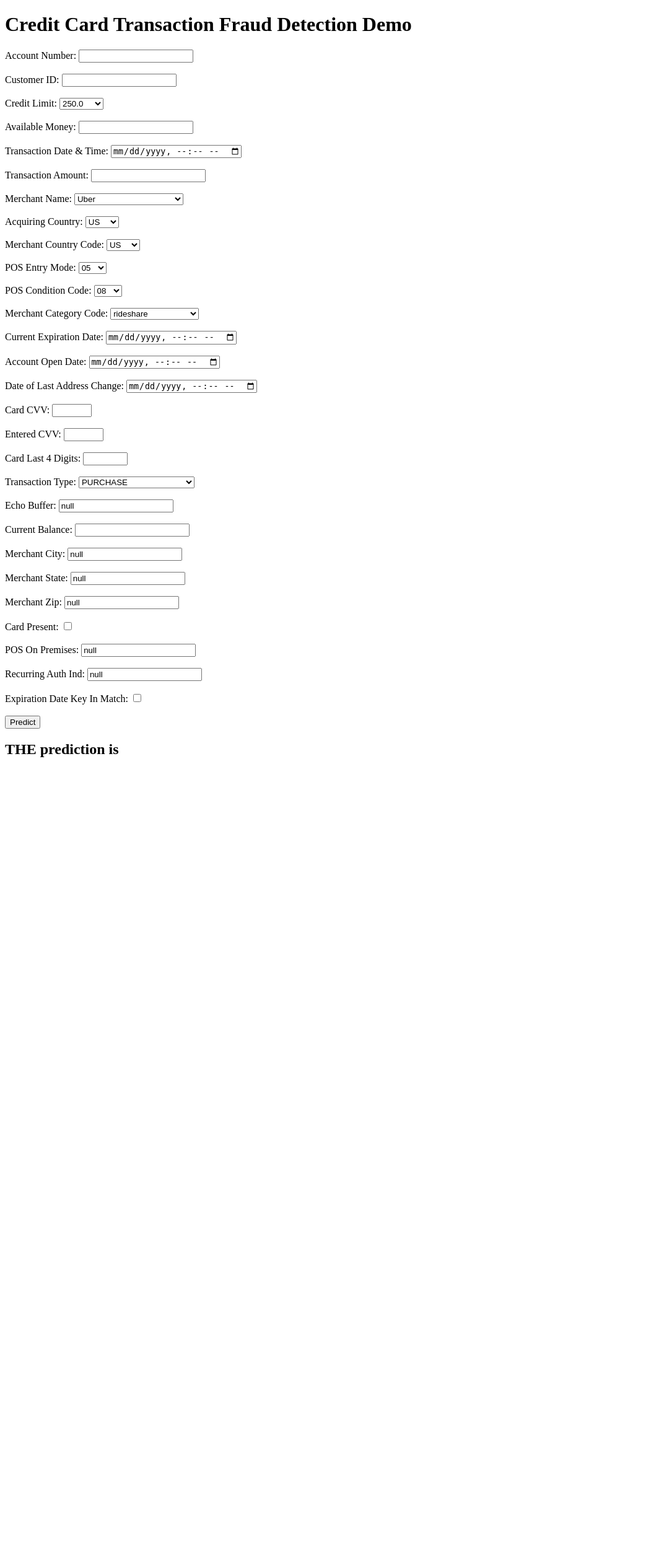
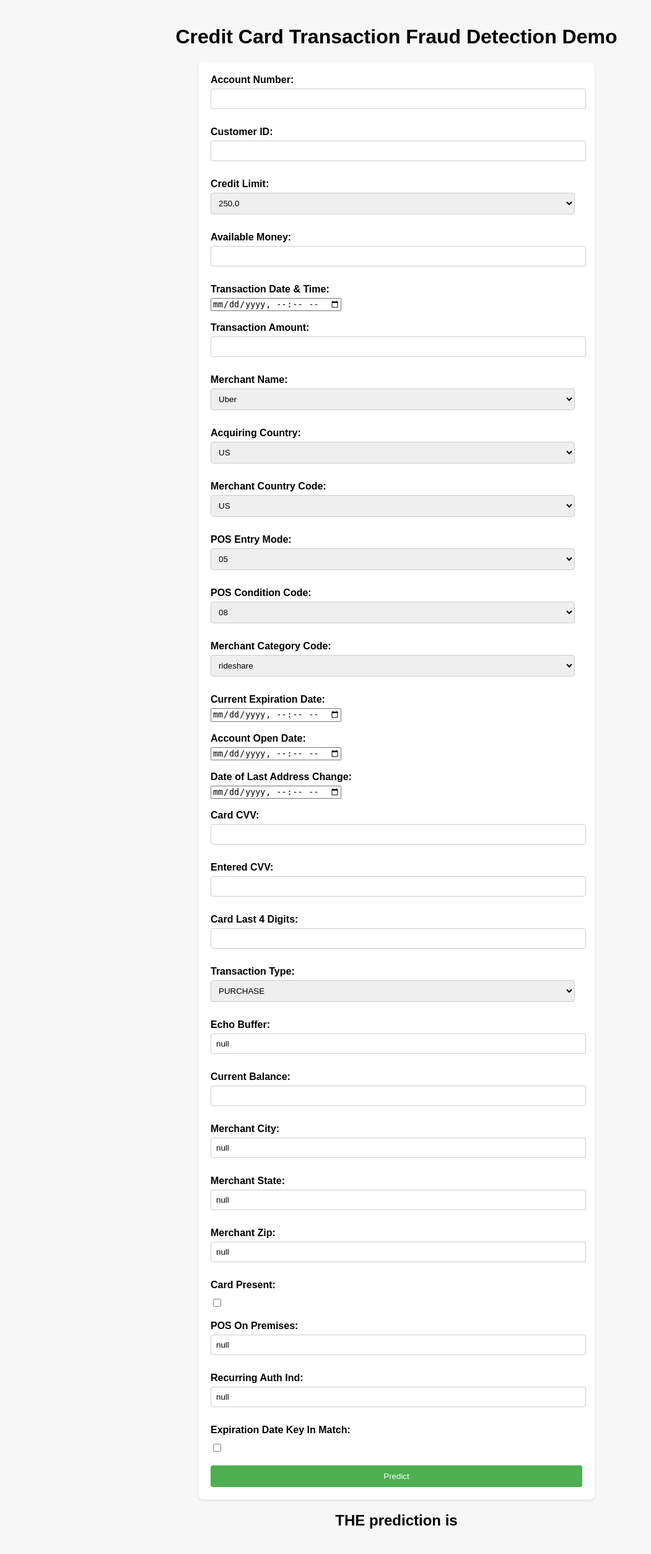
Before and after one commit to Sol2023/fraud-detection, a Flask app: page /predictdata in a window 1280 px wide. Shown: the whole page at 62% size, without its empty margins (0-1051 px from the left). Before the commit the page ends 1222 px from the top, so only its background shows below. Run offline with Flask 3, Linux system fonts and the light colour scheme.

Commit message:
modify the html to make it appealing

```diff
--- a/src/pipeline/predict_pipeline.py
+++ b/src/pipeline/predict_pipeline.py
@@ -3,6 +3,7 @@
 import pandas as pd
 from src.exception import CustomException
 from src.utils import *
+from src.logger import *
 
 
 class PredictPipeline:
@@ -10,6 +11,7 @@
         pass
 
     def predict(self,features):
+        setup_logging()
         try:
             model_path=os.path.join("artifacts","model.pkl")
             # preprocessor_path=os.path.join('artifacts','preprocessor.pkl')
--- a/src/utils.py
+++ b/src/utils.py
@@ -7,6 +7,7 @@
 from sklearn.metrics import f1_score
 
 import dill
+import pickle
 import logging
 
 from src.exception import CustomException
--- a/templates/home.html
+++ b/templates/home.html
@@ -1,134 +1,76 @@
-<!-- <html>
-<body>
-    <div class="login">
-       <h1>Student Exam Performance Indicator</h1>
-
-       <form action="{{ url_for('predict_datapoint')}}" method="post">
-        <h1>
-            <legend>Credit Card Fraud Prediction</legend>
-        </h1>
-        <div class="mb-3">
-            <label class="form-label">Gender</label>
-            <select class="form-control" name="gender" placeholder="Enter you Gender" required>
-                <option class="placeholder" selected disabled value="">Select your Gender</option>
-                <option value="male">
-                    Male
-                </option>
-                <option value="female">
-                    Female
-                </option>
-            </select>
-        </div>
-        <div class="mb-3">
-            <label class="form-label">Race or Ethnicity</label>
-            <select class="form-control" name="ethnicity" placeholder="Enter you ethnicity" required>
-                <option class="placeholder" selected disabled value="">Select Ethnicity</option>
-                <option value="group A">
-                    Group A
-                </option>
-                <option value="group B">
-                    Group B
-                </option>
-                <option value="group C">
-                    Group C
-                </option>
-                <option value="group D">
-                    Group D
-                </option>
-                <option value="group E">
-                    Group E
-                </option>
-            </select>
-        </div>
-        <div class="mb-3">
-            <label class="form-label">Parental Level of Education</label>
-            <select class="form-control" name="parental_level_of_education"
-                placeholder="Enter you Parent Education" required>
-                <option class="placeholder" selected disabled value="">Select Parent Education</option>
-                <option value="associate's degree">
-                    associate's degree
-                </option>
-                <option value="bachelor's degree">
-                    bachelor's degree
-                </option>
-                <option value="high school">
-                    high school
-                </option>
-                <option value="master's degree">
-                    master's degree
-                </option>
-                <option value="some college">
-                    some college
-                </option>
-                <option value="some high school">
-                    some high school
-                </option>
-            </select>
-        </div>
-        <div class="mb-3">
-            <label class="form-label">Lunch Type</label>
-            <select class="form-control" name="lunch" placeholder="Enter you Lunch" required>
-                <option class="placeholder" selected disabled value="">Select Lunch Type</option>
-                <option value="free/reduced">
-                    free/reduced
-                </option>
-                <option value="standard">
-                    standard
-                </option>
-            </select>
-        </div>
-        <div class="mb-3">
-            <label class="form-label">Test preparation Course</label>
-            <select class="form-control" name="test_preparation_course" placeholder="Enter you Course"
-                required>
-                <option class="placeholder" selected disabled value="">Select Test_course</option>
-                <option value="none">
-                    None
-                </option>
-                <option value="completed">
-                    Completed
-                </option>
-            </select>
-        </div>
-        <div class="mb-3">
-            <label class="form-label">Writing Score out of 100</label>
-            <input class="form-control" type="number" name="reading_score"
-                placeholder="Enter your Reading score" min='0' max='100' />
-        </div>
-        <div class="mb-3">
-            <label class="form-label">Reading Score out of 100</label>
-            <input class="form-control" type="number" name="writing_score"
-                placeholder="Enter your Reading Score" min='0' max='100' />
-        </div>
-        <div class="mb-3">
-            <input class="btn btn-primary" type="submit" value="Predict your Maths Score" required />
-        </div>
-    </form>
-    <h2>
-       THE  prediction is {{results}}
-    </h2>
-   <body>
-</html> -->
-
 <!DOCTYPE html>
 <html lang="en">
 <head>
     <meta charset="UTF-8">
     <meta name="viewport" content="width=device-width, initial-scale=1.0">
     <title>Credit Card Transaction Fraud Detection Demo</title>
+    <style>
+        body {
+            font-family: Arial, sans-serif;
+            margin: 0;
+            padding: 20px;
+            background-color: #f7f7f7;
+        }
+        h1 {
+            text-align: center;
+        }
+        form {
+            max-width: 600px;
+            margin: 0 auto;
+            background-color: #fff;
+            padding: 20px;
+            border-radius: 8px;
+            box-shadow: 0 2px 4px rgba(0, 0, 0, 0.1);
+        }
+        label {
+            display: block;
+            margin-bottom: 5px;
+            font-weight: bold;
+        }
+        input[type="text"],
+        input[type="number"],
+        select {
+            width: calc(100% - 12px);
+            padding: 8px;
+            margin-bottom: 10px;
+            border: 1px solid #ccc;
+            border-radius: 4px;
+        }
+        input[type="checkbox"] {
+            margin-top: 8px;
+        }
+        button {
+            display: block;
+            width: 100%;
+            padding: 10px;
+            background-color: #4caf50;
+            color: #fff;
+            border: none;
+            border-radius: 4px;
+            cursor: pointer;
+            transition: background-color 0.3s;
+        }
+        button:hover {
+            background-color: #45a049;
+        }
+        h2 {
+            text-align: center;
+            margin-top: 20px;
+        }
+    </style>
 </head>
 <body>
 
     <h1>Credit Card Transaction Fraud Detection Demo</h1>
     <form action="{{ url_for('predict_datapoint')}}" method="post">
         <label for="accountNumber">Account Number:</label>
-        <input type="text" id="accountNumber" ><br><br>
+        <input type="text" name="accountNumber" ><br><br>
 
         <label for="customerId">Customer ID:</label>
-        <input type="text" id="customerId" ><br><br>
+        <input type="text" name="customerId" ><br><br>
 
         <label for="creditLimit">Credit Limit:</label>
-        <select id="creditLimit">
+        <select name="creditLimit">
             <option value="250.0">250.0</option>
             <option value="500.0">500.0</option>
             <option value="1000.0">1000.0</option>
@@ -142,16 +84,16 @@
         </select><br><br>
 
         <label for="availableMoney">Available Money:</label>
-        <input type="number" id="availableMoney" ><br><br>
+        <input type="number" name="availableMoney" ><br><br>
 
         <label for="transactionDateTime">Transaction Date & Time:</label>
-        <input type="datetime-local" id="transactionDateTime"><br><br>
+        <input type="datetime-local" name="transactionDateTime"><br><br>
 
         <label for="transactionAmount">Transaction Amount:</label>
-        <input type="number" id="transactionAmount"><br><br>
+        <input type="number" name="transactionAmount"><br><br>
 
         <label for="merchantName">Merchant Name:</label>
-        <select id="merchantName">
+        <select name="merchantName">
             <option value="Uber">Uber</option>
             <option value="AMC">AMC</option>
             <option value="Play Store">Play Store</option>
@@ -174,7 +116,7 @@
         </select><br><br>
 
         <label for="acqCountry">Acquiring Country:</label>
-        <select id="acqCountry">
+        <select name="acqCountry">
             <option value="US">US</option>
             <option value="">None</option>
             <option value="CAN">CAN</option>
@@ -183,7 +125,7 @@
         </select><br><br>
 
         <label for="merchantCountryCode">Merchant Country Code:</label>
-        <select id="merchantCountryCode">
+        <select name="merchantCountryCode">
             <option value="US">US</option>
             <option value="CAN">CAN</option>
             <option value="">None</option>
@@ -192,7 +134,7 @@
         </select><br><br>
 
         <label for="posEntryMode">POS Entry Mode:</label>
-        <select id="posEntryMode">
+        <select name="posEntryMode">
             <option value="05">05</option>
             <option value="09">09</option>
             <option value="02">02</option>
@@ -202,7 +144,7 @@
         </select><br><br>
 
         <label for="posConditionCode">POS Condition Code:</label>
-        <select id="posConditionCode">
+        <select name="posConditionCode">
             <option value="08">08</option>
             <option value="01">01</option>
             <option value="99">99</option>
@@ -210,7 +152,7 @@
         </select><br><br>
 
         <label for="merchantCategoryCode">Merchant Category Code:</label>
-        <select id="merchantCategoryCode">
+        <select name="merchantCategoryCode">
             <option value="rideshare">rideshare</option>
             <option value="entertainment">entertainment</option>
             <option value="mobileapps">mobileapps</option>
@@ -233,56 +175,56 @@
         </select><br><br>
 
         <label for="currentExpDate">Current Expiration Date:</label>
-        <input type="datetime-local" id="currentExpDate"><br><br>
+        <input type="datetime-local" name="currentExpDate"><br><br>
 
         <label for="accountOpenDate">Account Open Date:</label>
-        <input type="datetime-local" id="accountOpenDate"><br><br>
+        <input type="datetime-local" name="accountOpenDate"><br><br>
 
         <label for="dateOfLastAddressChange">Date of Last Address Change:</label>
-        <input type="datetime-local" id="dateOfLastAddressChange"><br><br>
+        <input type="datetime-local" name="dateOfLastAddressChange"><br><br>
 
         <label for="cardCVV">Card CVV:</label>
-        <input type="number" id="cardCVV" min="100" max="999"><br><br>
+        <input type="number" name="cardCVV" min="100" max="999"><br><br>
 
         <label for="enteredCVV">Entered CVV:</label>
-        <input type="number" id="enteredCVV" min="100" max="999"><br><br>
+        <input type="number" name="enteredCVV" min="100" max="999"><br><br>
 
         <label for="cardLast4Digits">Card Last 4 Digits:</label>
-        <input type="number" id="cardLast4Digits" min="1000" max="9999"><br><br>
+        <input type="number" name="cardLast4Digits" min="1000" max="9999"><br><br>
 
         <label for="transactionType">Transaction Type:</label>
-        <select id="transactionType">
+        <select name="transactionType">
             <option value="PURCHASE">PURCHASE</option>
             <option value="REVERSAL">REVERSAL</option>
             <option value="ADDRESS_VERIFICATION">ADDRESS_VERIFICATION</option>
         </select><br><br>
 
         <label for="echoBuffer">Echo Buffer:</label>
-        <input type="text" id="echoBuffer" value="null" readonly><br><br>
+        <input type="text" name="echoBuffer" value="null" readonly><br><br>
 
         <label for="currentBalance">Current Balance:</label>
-        <input type="number" id="currentBalance" step="0.01"><br><br>
+        <input type="number" name="currentBalance" step="0.01"><br><br>
 
         <label for="merchantCity">Merchant City:</label>
-        <input type="text" id="merchantCity" value="null" readonly><br><br>
+        <input type="text" name="merchantCity" value="null" readonly><br><br>
 
         <label for="merchantState">Merchant State:</label>
-        <input type="text" id="merchantState" value="null" readonly><br><br>
+        <input type="text" name="merchantState" value="null" readonly><br><br>
 
         <label for="merchantZip">Merchant Zip:</label>
-        <input type="text" id="merchantZip" value="null" readonly><br><br>
+        <input type="text" name="merchantZip" value="null" readonly><br><br>
 
         <label for="cardPresent">Card Present:</label>
-        <input type="checkbox" id="cardPresent"><br><br>
+        <input type="checkbox" name="cardPresent"><br><br>
 
         <label for="posOnPremises">POS On Premises:</label>
-        <input type="text" id="posOnPremises" value="null" readonly><br><br>
+        <input type="text" name="posOnPremises" value="null" readonly><br><br>
 
         <label for="recurringAuthInd">Recurring Auth Ind:</label>
-        <input type="text" id="recurringAuthInd" value="null" readonly><br><br>
+        <input type="text" name="recurringAuthInd" value="null" readonly><br><br>
 
         <label for="expirationDateKeyInMatch">Expiration Date Key In Match:</label>
-        <input type="checkbox" id="expirationDateKeyInMatch"><br><br>
+        <input type="checkbox" name="expirationDateKeyInMatch"><br><br>
 
         <!-- <label for="isFraud">Is Fraud:</label>
         <input type="checkbox" id="isFraud"><br><br> -->
```
Also changed, not shown: 1 other file.
